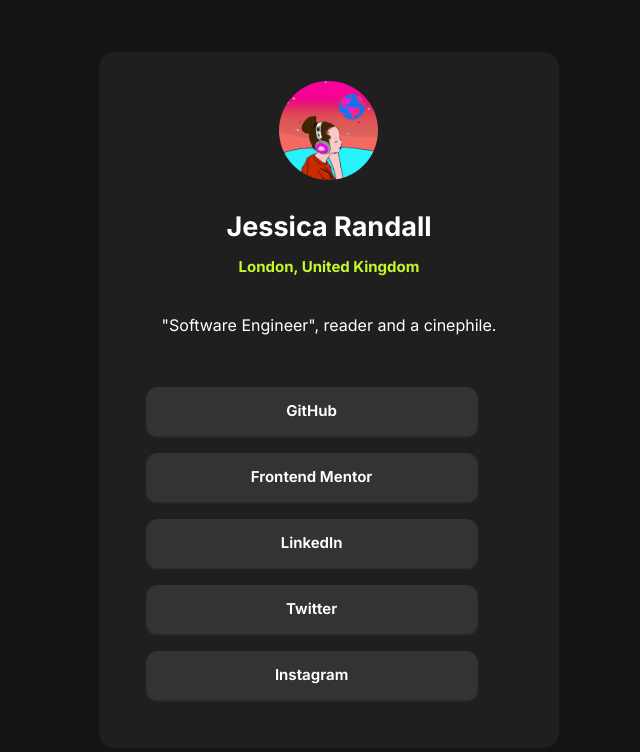
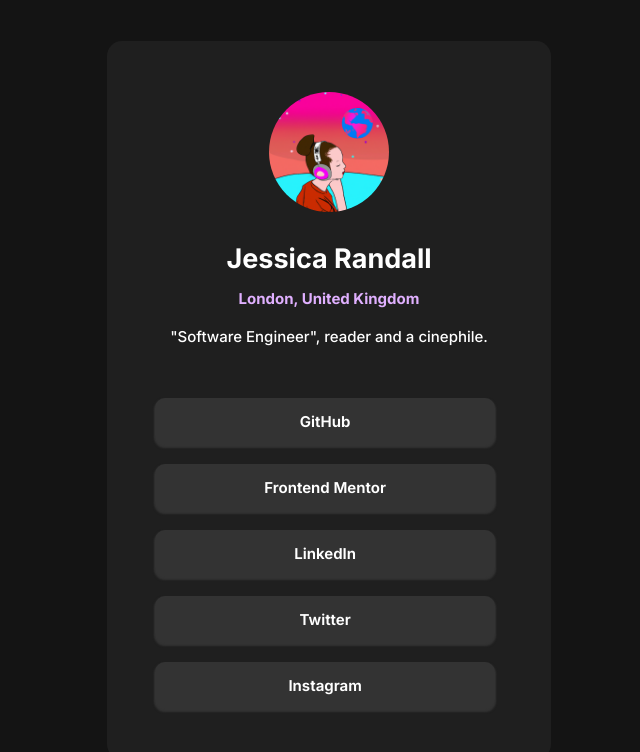
Before and after one commit to Maria-98-ui/Social-Links-Profile, a plain HTML site: page social-links-profile-main/index.html in a window 1280 px wide. Shown: the whole page, without its empty margins (311-951 px from the left). Drawn offline with Linux system fonts and the light colour scheme.

Commit message:
Update style.css

```diff
--- a/social-links-profile-main/style.css
+++ b/social-links-profile-main/style.css
@@ -36,11 +36,11 @@
 }
 
 .user-pro{
-    max-width: 99px;
+    max-width: 120px;
     border-radius: 50%;
 
     margin-bottom: 6px;
-    margin-top: 25px;
+    margin-top: 47px;
 }
 .user-name{
     font-size: 27px;
@@ -53,12 +53,14 @@
 .user-location{
     font-size: 15px;
     margin-top: 10px;
-    color: hsl(75, 94%, 57%);
+    color: #e0b0ff;
 }
 .info p{
+    font-size: 15px;
+    font-weight: 500;
     color: white;
     margin-bottom: 2px;
-    margin-top: 39px;
+    margin-top: 19px;
     padding-bottom: 2px;
 
 }
@@ -81,7 +83,7 @@
     border-radius: .25rem;
     color: white;
     font-family: 'inter', sans-serif;
-    width: 330px;
+    width: 340px;
     font-weight: 650;
     font-size: 15px;
     border-radius: 10px;
@@ -93,7 +95,7 @@
 }
 
 .button:hover{
-    background-color: hsl(75, 94%, 57%);
+    background-color: #e0b0ff;
     color: black;
 
 }
```
